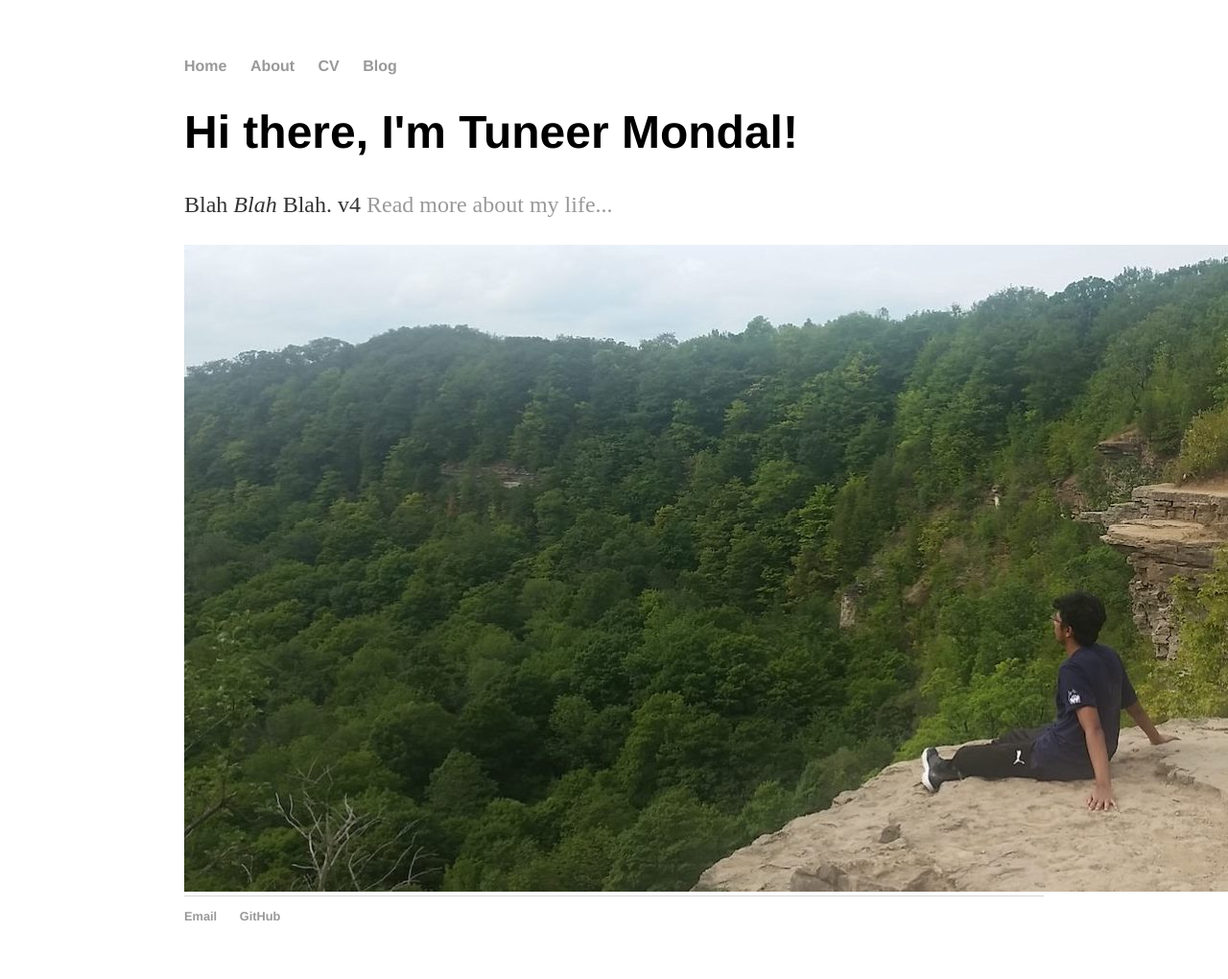
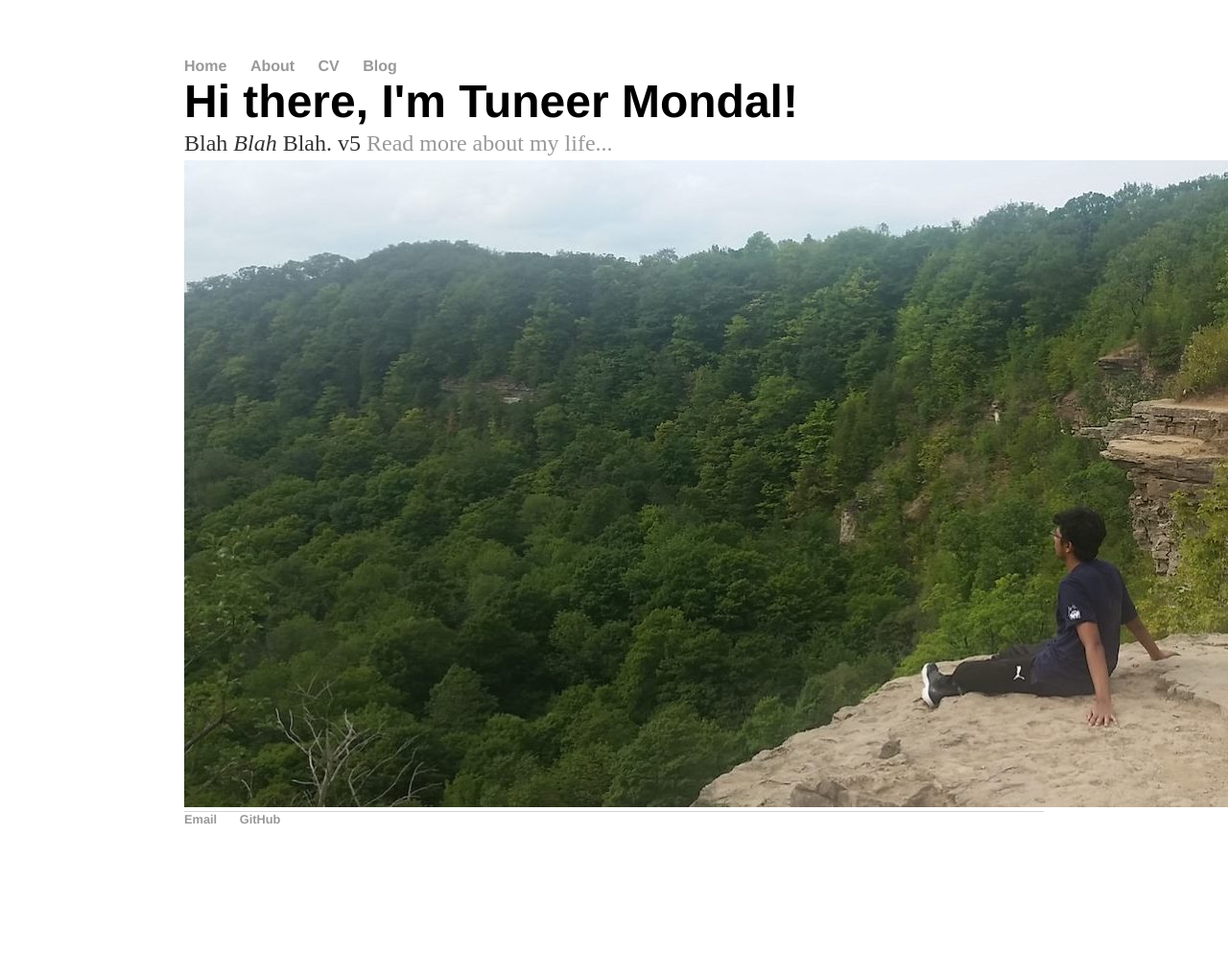
Before and after one commit to t-mondal/t-mondal.github.io, a Jekyll site: the page built from index.html, in a window 1280 px wide. Shown: the whole page at 96% size. Built offline with Jekyll 4.4.1, drawn with Linux system fonts in a browser that asks for light colours.

Commit message:
Update index.html

```diff
--- a/index.html
+++ b/index.html
@@ -4,7 +4,7 @@
 ---
 <div class="blurb">
 	<h1>Hi there, I'm Tuneer Mondal!</h1>
-	<p>Blah <em>Blah</em> Blah. v4 <a href="/about">Read more about my life...</a>
+	<p>Blah <em>Blah</em> Blah. v5 <a href="/about">Read more about my life...</a>
 		<!--<img src="images/dundaspeak.jpg" alt="Dundas Peak" class="inline"/>-->
 	</p>
 </div><!-- /.blurb -->
@@ -14,8 +14,8 @@
 <head>
 <style>
   * {
-    padding: 10000;
-    margin: 10000;
+    padding: 0;
+    margin: 0;
   }
   .fit { /* set relative picture size */
     max-width: 50%;
```
